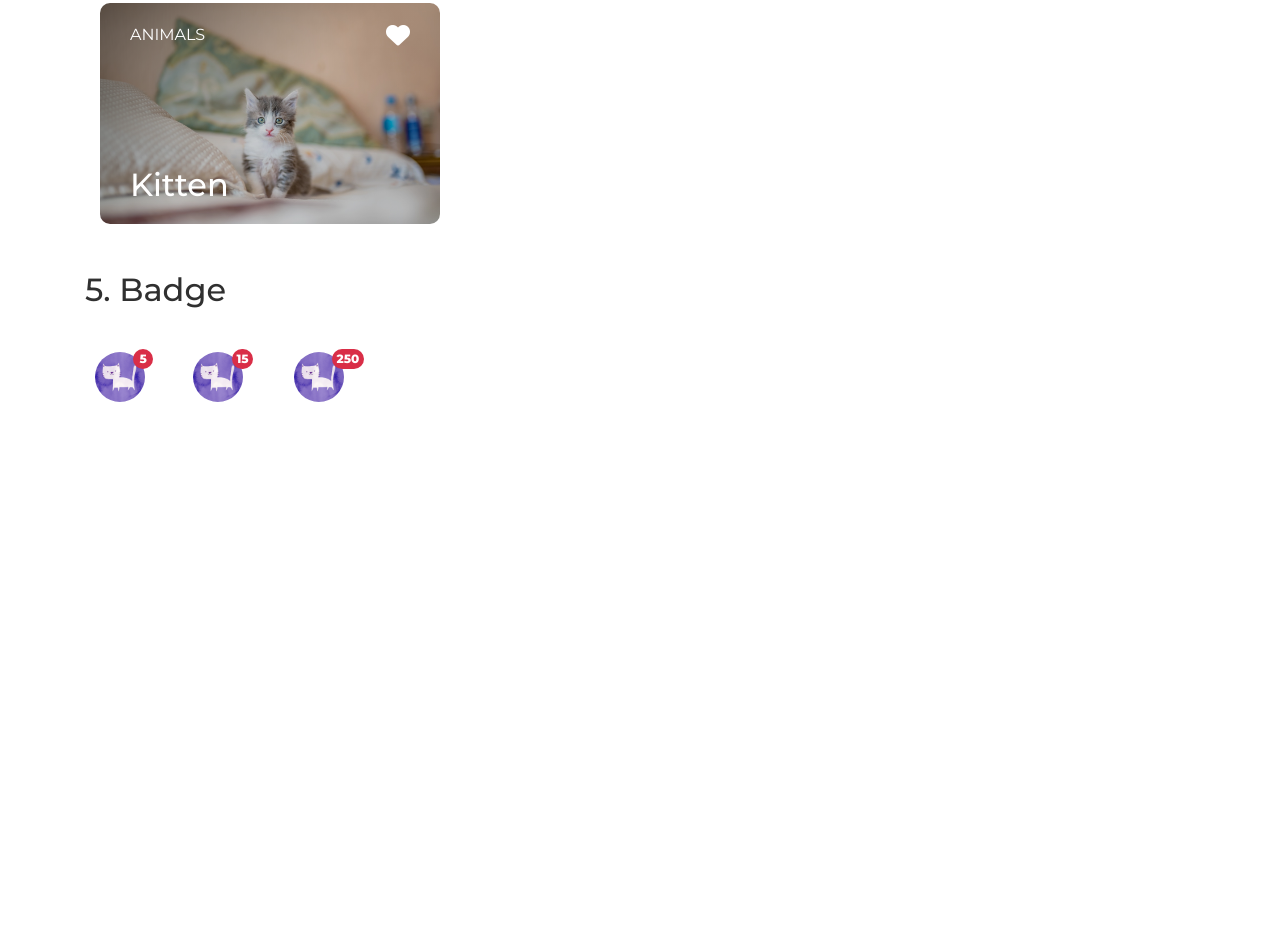
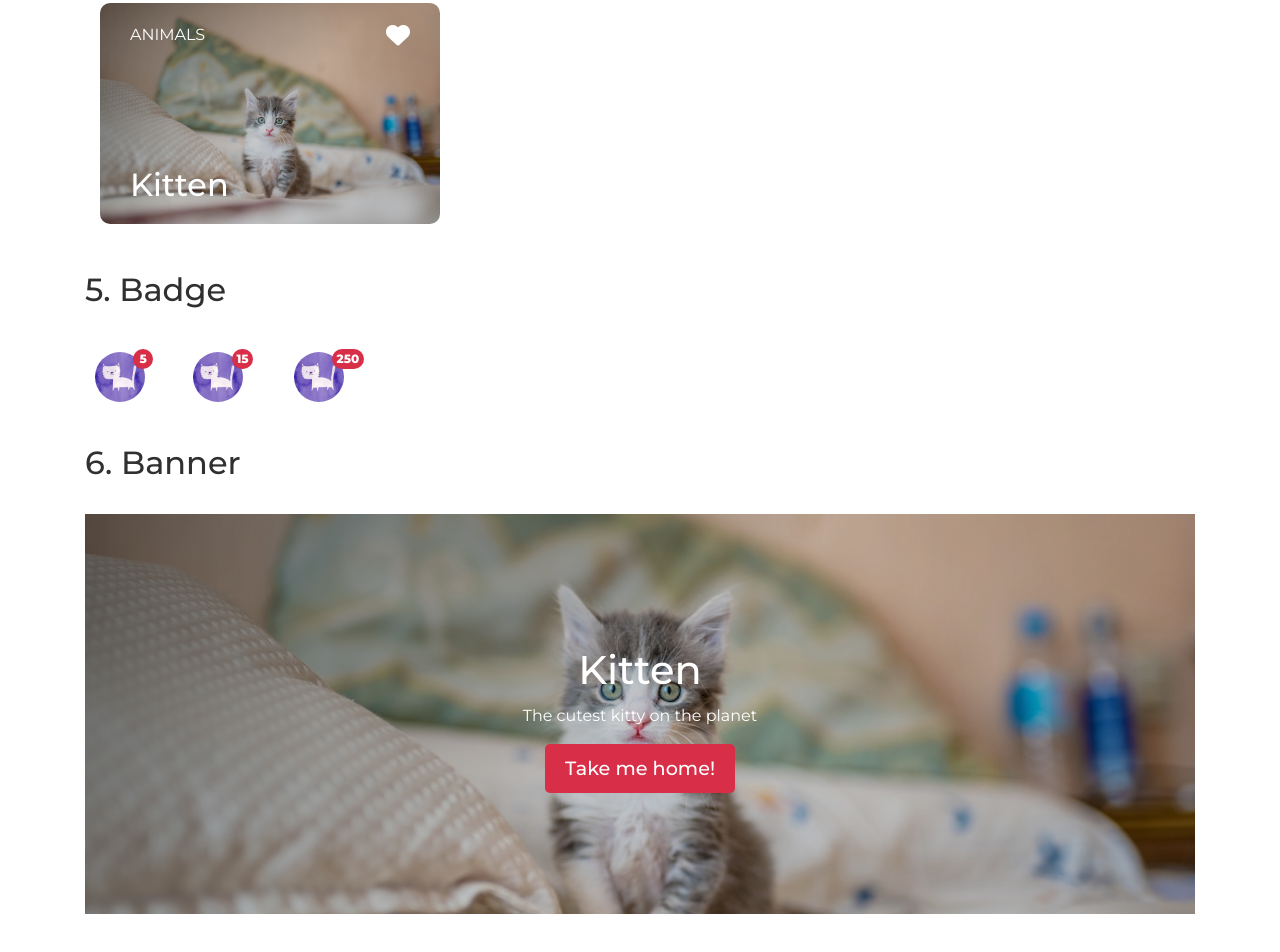
Before and after one commit to TinyLittleMaggie/Basic-Web-Components, a plain HTML site: page index.html in a window 1280 px wide. Shown: the part 1086-2038 px from the top of the page. Before the commit the page ends 1568 px from the top, so only its background shows below. Drawn offline with nearby package versions, Linux system fonts and the light colour scheme.

Commit message:
Add & style banner image

```diff
--- /dev/null
+++ b/css/components/banner.css
@@ -0,0 +1,20 @@
+.banner {
+  background-image: linear-gradient(135deg,
+                    rgba(0,0,0,0.6) 0%, rgba(0,0,0,0.2) 50%),
+                    url("../../img/kitten.jpg");
+  background-size: cover;
+  background-position: center center;
+  width: 100%;
+  height: 50vh;
+  display: flex;
+  flex-direction: column;
+  align-items: center;
+  justify-content: center;
+}
+.banner h1 {
+  color: #FFF;
+  margin: 10px 0;
+}
+.banner p {
+  color: #FFF;
+}
--- a/css/style.css
+++ b/css/style.css
@@ -7,6 +7,7 @@
 @import url("components/dropdown.css");
 @import url("components/card.css");
 @import url("components/badge.css");
+@import url("components/banner.css");
 
 /* Overall Styling */
 body {
--- a/index.html
+++ b/index.html
@@ -86,6 +86,13 @@
       <img src="img/avatar-1.png" class="avatar">
       <span class="badge">250</span>
 
+      <h2>6. Banner</h2>
+      <div class="banner">
+        <h1>Kitten</h1>
+        <p>The cutest kitty on the planet</p>
+        <a href="#" class="btn-red">Take me home!</a>
+      </div>
+
     </div>
 
     <!-- Optional JavaScript -->
```
